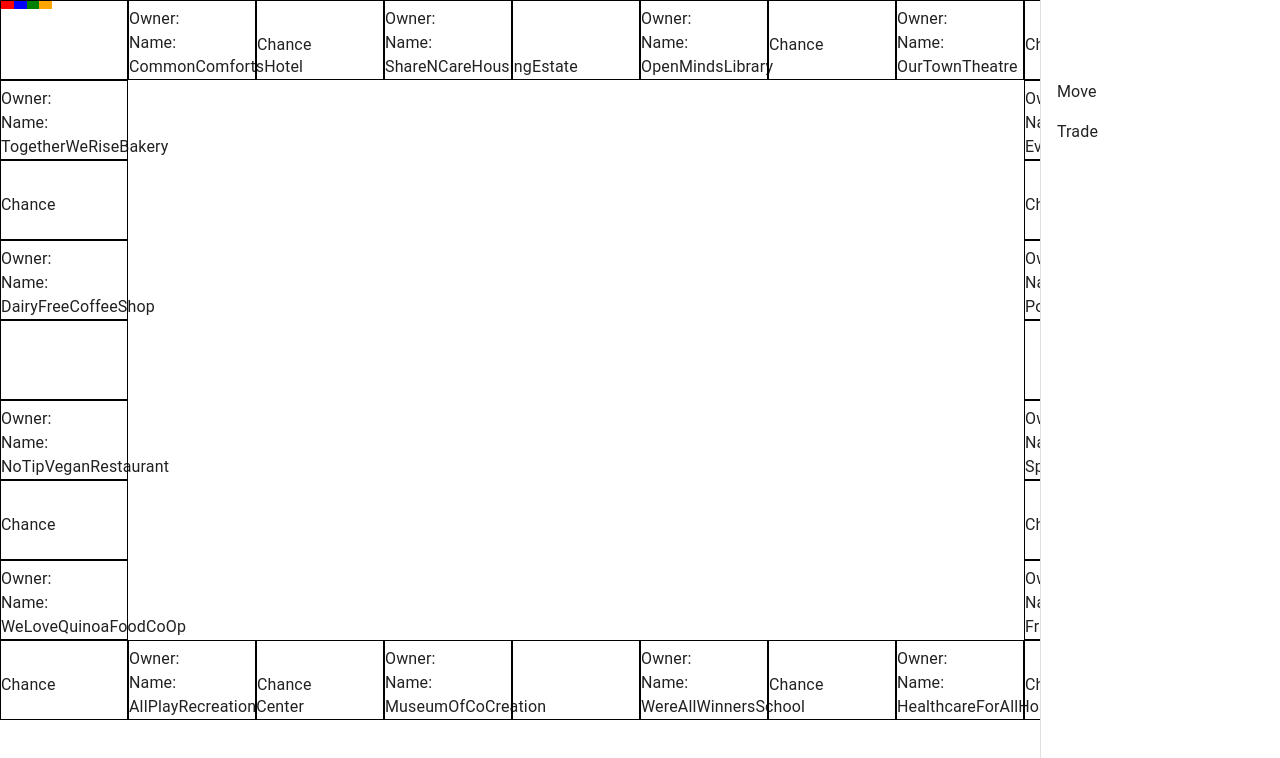
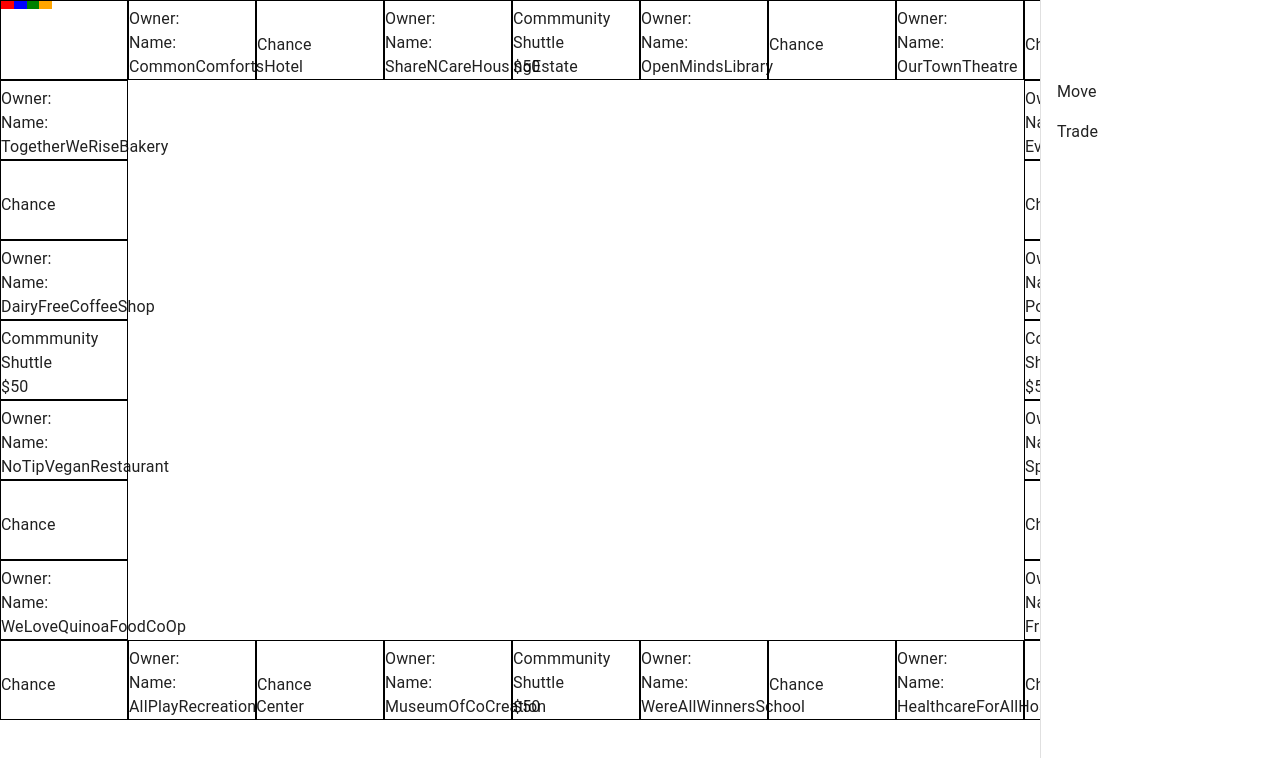
Before and after one commit to Dleavenworth/monopoly-socialism, a React (Create React App) app: page / in a window 1280 px wide. Shown: the top 758 px of the page. Built offline with nearby package versions, Linux system fonts and the light colour scheme.

Commit message:
Added box conditions for each cell type

```diff
--- a/src/CellTypes.js
+++ b/src/CellTypes.js
@@ -7,6 +7,7 @@ export default class CellTypes {
 	static Property = new CellTypes("Property");
 	static Chance = new CellTypes("Chance");
 	static Shuttle = new CellTypes("Shuttle");
+	static Parking = new CellTypes("Parking");
 
 	constructor(type) {
 		this.type = type;
--- a/src/components/Cell.jsx
+++ b/src/components/Cell.jsx
@@ -55,6 +55,32 @@ const Cell = forwardRef((props, ref) => {
 						<Typography>Chance</Typography>
 					</>
 	 			) : null}
+				{props.type === CellTypes.Shuttle ? (
+					<>
+						<Typography>Commmunity Shuttle</Typography>
+						<Typography>$50</Typography>
+					</>
+				) : null}
+				{props.type === CellTypes.Jail ? (
+					<>
+						<Typography>Jail</Typography>
+					</>
+				) : null}
+				{props.type === CellTypes.Go ? (
+					<>
+						<Typography>Go</Typography>
+					</>
+				) : null}
+				{props.type === CellTypes.GoToJail ? (
+					<>
+						<Typography>Go To Jail</Typography>
+					</>
+				) : null}
+				{props.type === CellTypes.Parking ? (
+					<>
+						<Typography>Free Parking</Typography>
+					</>
+				) : null}
 			</Box>
 		</Box>
 	);
```
